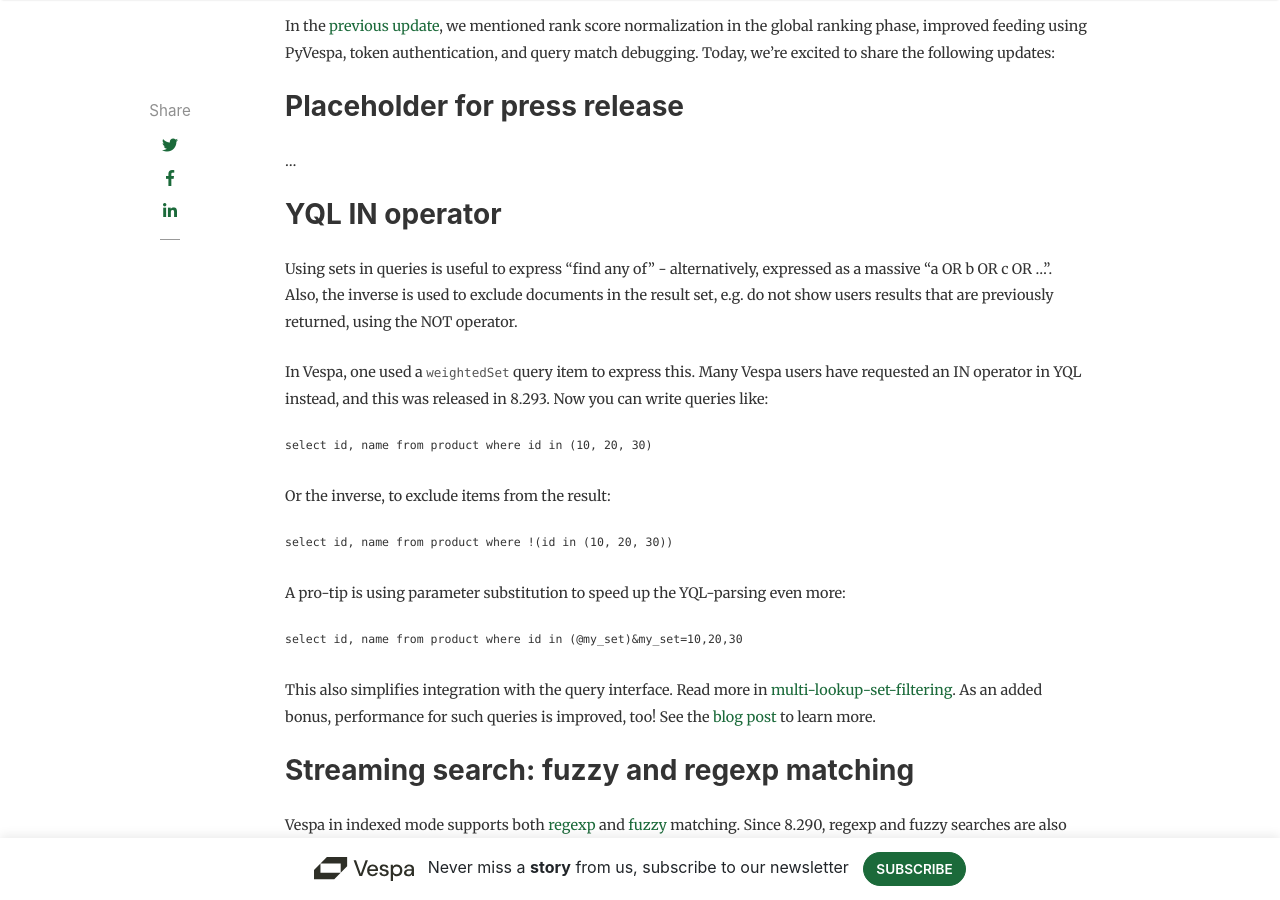
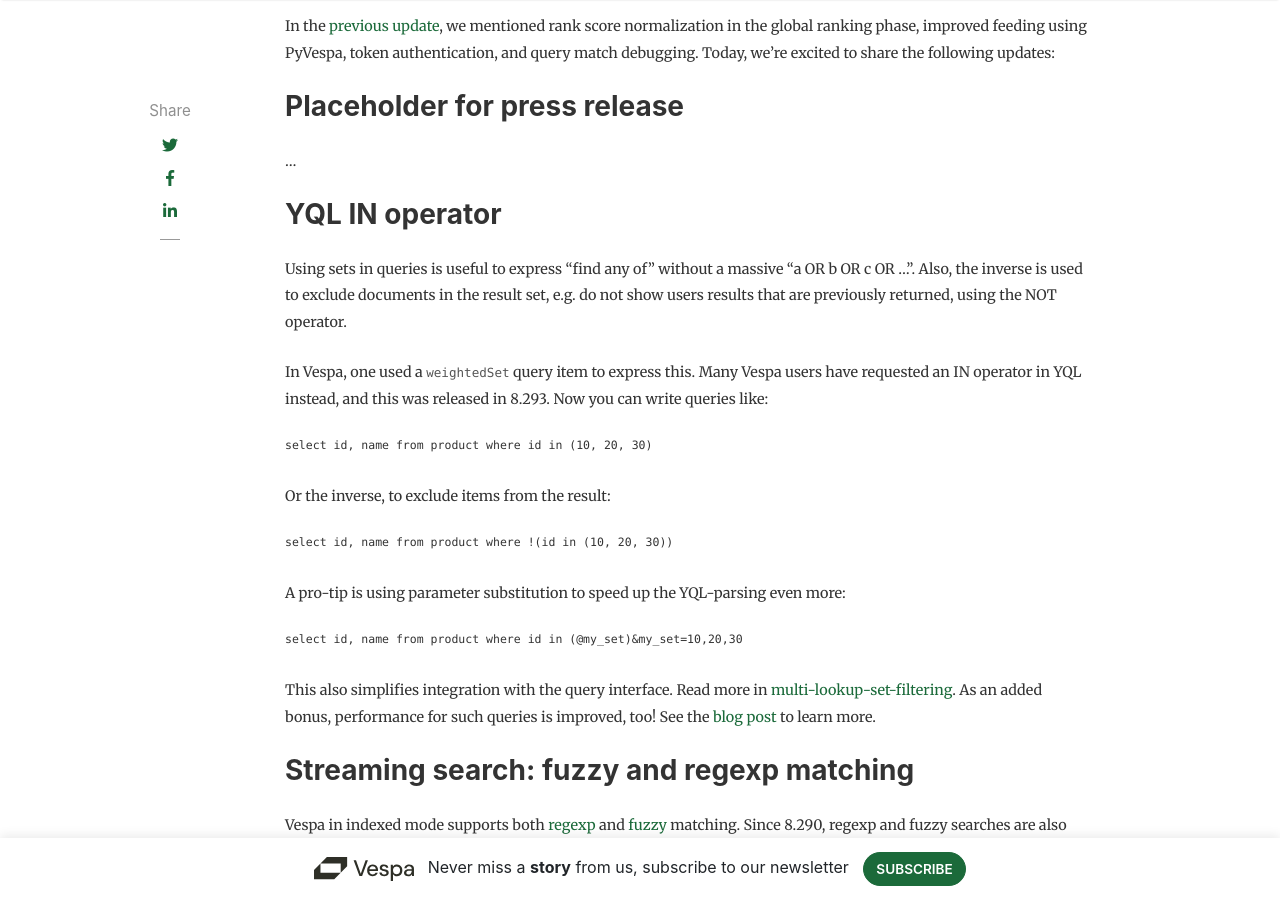
Before and after one commit to vespa-engine/blog, a Jekyll site: the page built from _posts/newsletter/2024-02-05-vespa-newsletter-february-2024.md, in a window 1280 px wide and 900 px high, scrolled down 442 px. Built offline with Jekyll 4.4.1, drawn with Linux system fonts in a browser that asks for light colours; nearby versions of some CDN libraries; comment, search, counter and statistics services are not loaded.

Commit message:
Update _posts/newsletter/2024-02-05-vespa-newsletter-february-2024.md
Co-authored-by: Jon Bratseth <bratseth@vespa.ai>

```diff
--- a/_posts/newsletter/2024-02-05-vespa-newsletter-february-2024.md
+++ b/_posts/newsletter/2024-02-05-vespa-newsletter-february-2024.md
@@ -26,7 +26,7 @@
 
 
 ### YQL IN operator
-Using sets in queries is useful to express "find any of" - alternatively, expressed as a massive "a OR b OR c OR ...".
+Using sets in queries is useful to express "find any of" without a massive "a OR b OR c OR ...".
 Also, the inverse is used to exclude documents in the result set,
 e.g. do not show users results that are previously returned, using the NOT operator.
 
```
